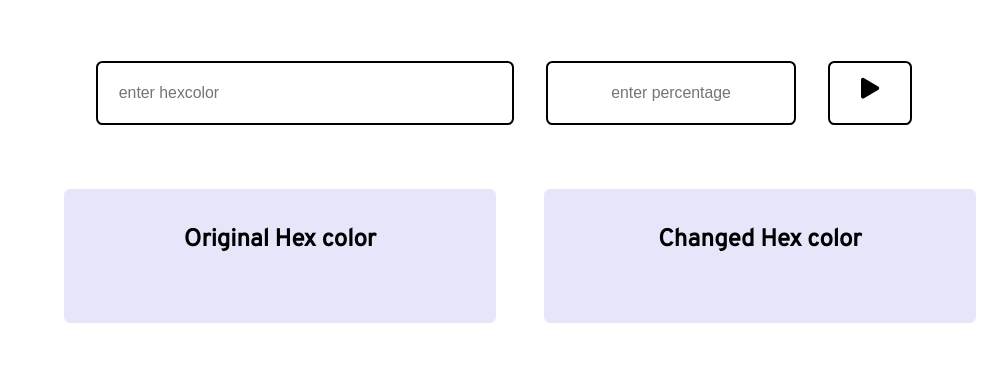
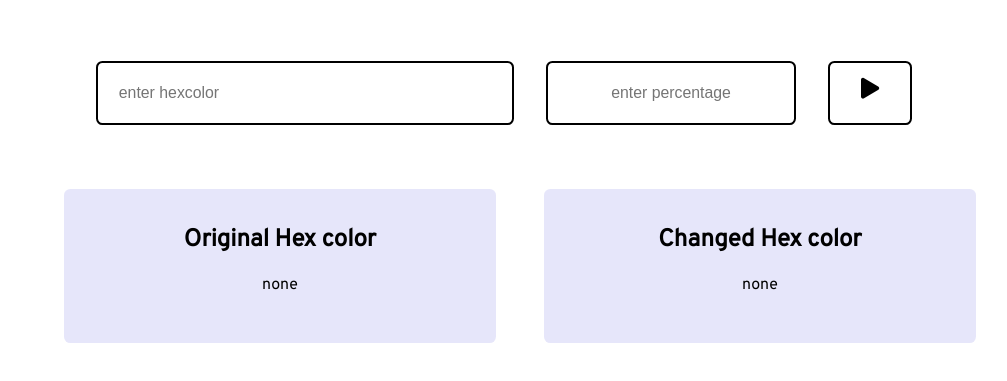
Before and after one commit to siduck/hex-tools, a website built with webpack: page index.html in a window 1280 px wide. Shown: the part 169-550 px from the top of the page, without its empty margins (136-1143 px from the left). Built offline with nearby package versions, Linux system fonts and the light colour scheme.

Commit message:
minor changes

```diff
--- a/index.html
+++ b/index.html
@@ -12,7 +12,6 @@
       href="https://cdnjs.cloudflare.com/ajax/libs/font-awesome/5.15.2/css/all.min.css"
       rel="stylesheet"
     />
-
   </head>
 
   <body>
@@ -28,18 +27,23 @@
         <div class="inputCol">
           <input type="text" id="user_Color" placeholder="enter hexcolor" />
 
-          <input type="text" id="user_Percentage" placeholder="enter percentage" />
+          <input
+            type="text"
+            id="user_Percentage"
+            placeholder="enter percentage"
+          />
 
-          <div class="run">        <i class="fas fa-play"></i>
-</div>
+          <div class="run"><i class="fas fa-play"></i></div>
         </div>
 
         <div class="show_Results">
           <div class="original_Hex">
             <h2>Original Hex color</h2>
+            <div class="original_Hex_col">none</div>
           </div>
           <div class="changed_Hex">
             <h2>Changed Hex color</h2>
+            <div class="changed_Hex_col">none</div>
           </div>
         </div>
       </div>
```
